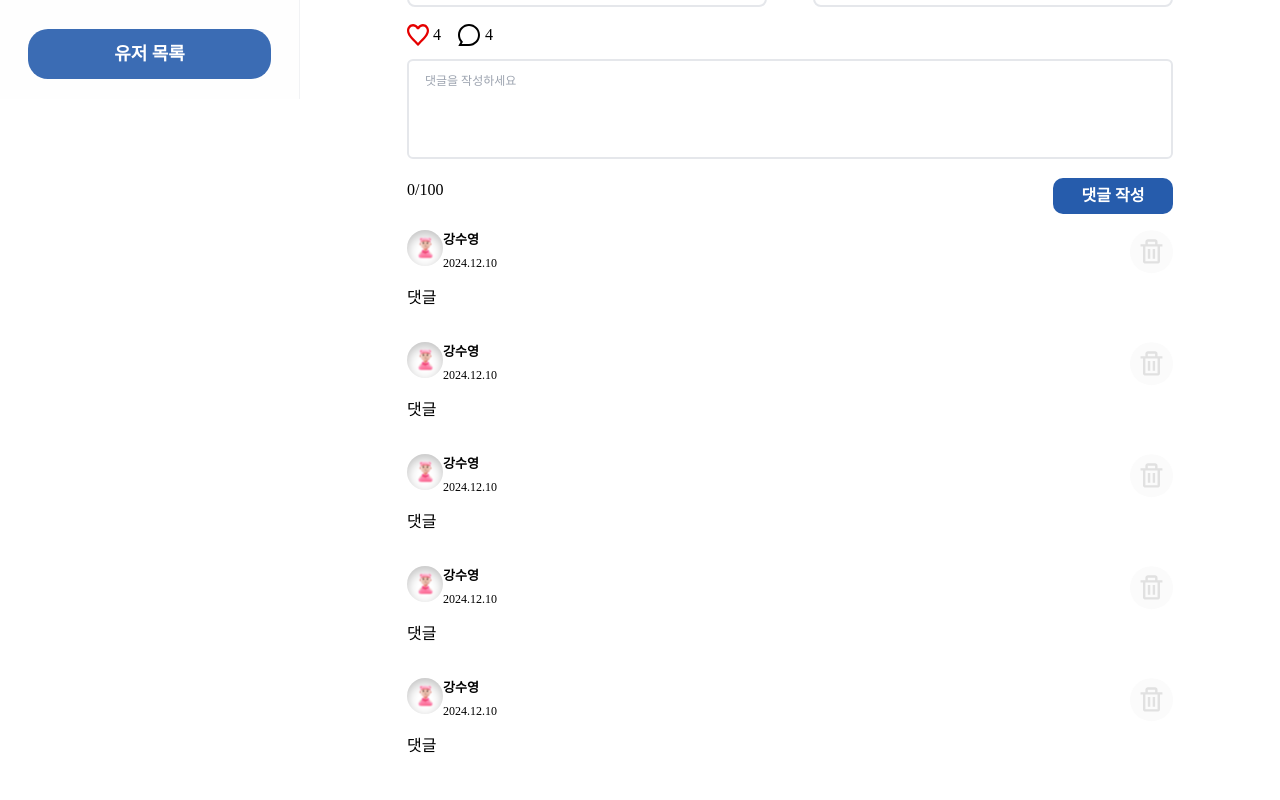
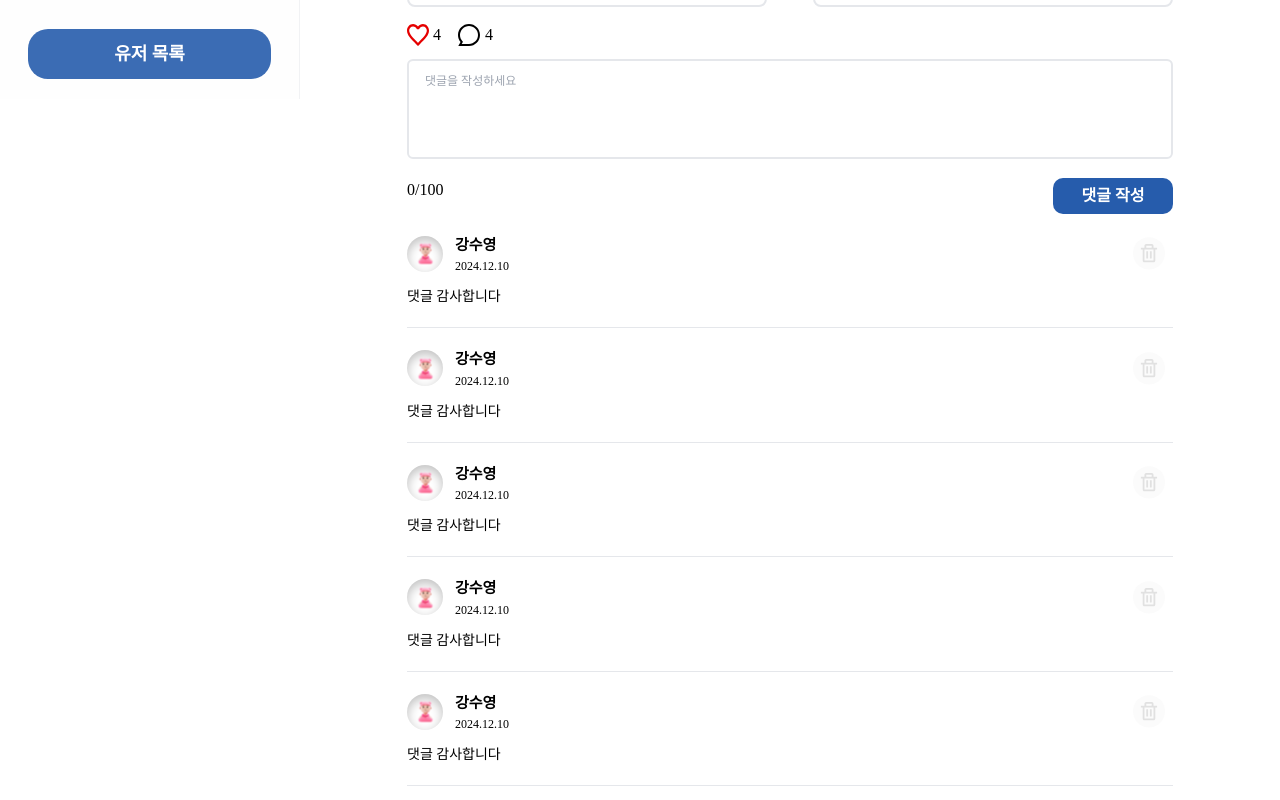
Before and after one commit to yoo-nji/Today_Workout_Done, a React (Vite) app: page /posting/1 in a window 1280 px wide. Shown: the part 701-1501 px from the top of the page. Built offline with nearby package versions, Linux system fonts and the light colour scheme; no server answers; a web font is replaced by a local one.

Commit message:
style: 댓글 박스 스타일 수정

```diff
--- a/src/components/PostDetail/CommentBox.tsx
+++ b/src/components/PostDetail/CommentBox.tsx
@@ -2,9 +2,9 @@ import UserProfile from "../UserProfile";
 import trashIcon from "../../assets/trash.svg";
 export default function CommentBox() {
   return (
-    <div className="flex flex-col py-4 ">
+    <div className="flex flex-col py-5 border-b border-gray-200">
       <div className="flex justify-between ">
-        <div className="flex w-fit">
+        <div className="flex gap-[12px] w-fit items-center">
           <UserProfile
             BackWidth="w-[36px]"
             BackHeight="h-[36px]"
@@ -12,15 +12,15 @@ export default function CommentBox() {
             IconHeight="h-[25px]"
           />
           <div>
-            <p className="text-[13px] mb-[6px] font-bold">강수영</p>
-            <p className="text-xs">2024.12.10</p>
+            <p className="text-[15px] mb-[2px] font-bold">강수영</p>
+            <p className="text-xs font-light">2024.12.10</p>
           </div>
         </div>
-        <button>
+        <button className="w-8 mr-2">
           <img src={trashIcon} alt="trashIcon" />
         </button>
       </div>
-      <div className="mt-3">댓글</div>
+      <div className="mt-3 text-[14px]">댓글 감사합니다</div>
     </div>
   );
 }
```
